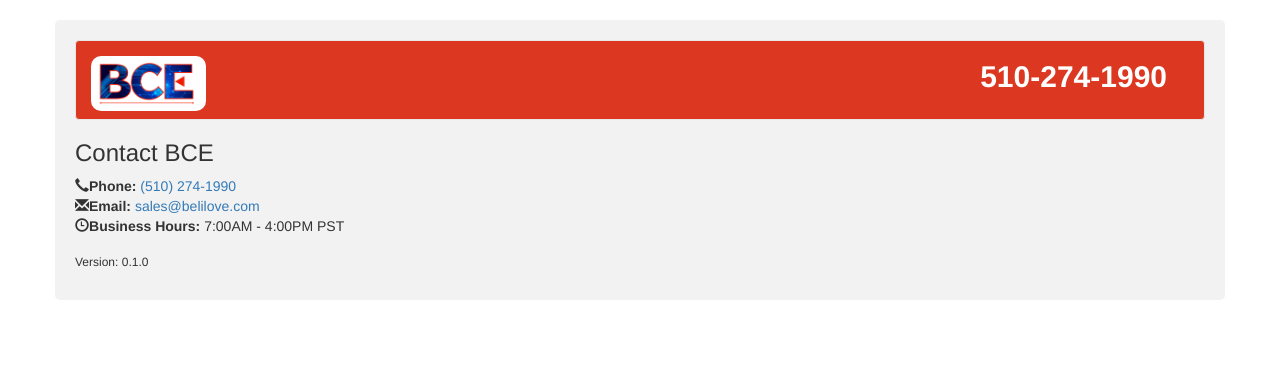
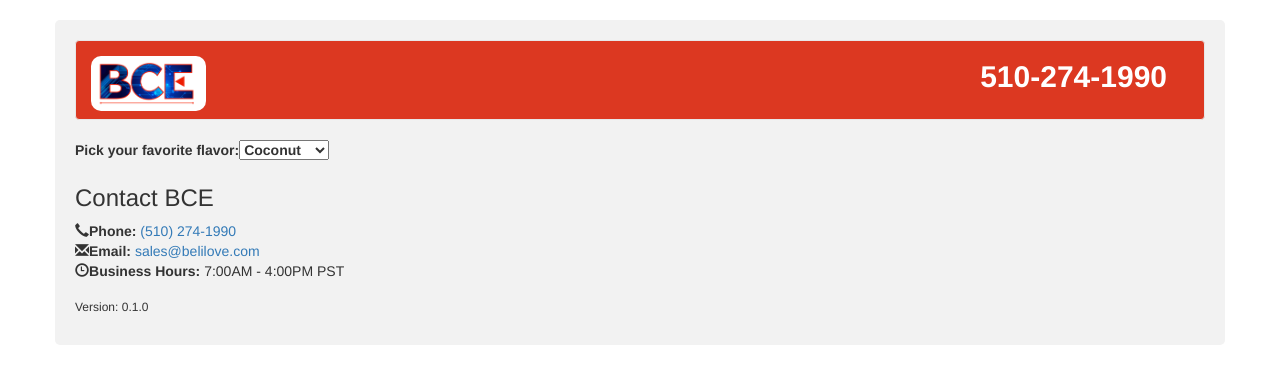
Before and after one commit to alannguyen5102/vacuum-feedthrough-react, a React (Create React App) app: page / in a window 1280 px wide. Shown: the top 384 px of the page. Built offline with nearby package versions, Linux system fonts and the light colour scheme.

Commit message:
testing select in react

```diff
--- a/src/App.tsx
+++ b/src/App.tsx
@@ -5,6 +5,7 @@
 
 import NavBar from './NavBar/NavBar';
 import Footer from './Footer/Footer';
+import WireGauge from './WireGauge/WireGauge';
 
 
 
@@ -13,6 +14,7 @@
       <div className="container">
         <div className="App">
           <NavBar> </NavBar>
+          <WireGauge></WireGauge>
           <Footer></Footer>
         </div>
       </div>
--- /dev/null
+++ b/src/WireGauge/WireGauge.tsx
@@ -0,0 +1,30 @@
+import React from 'react';
+interface IProps {
+}
+
+interface IState {
+    value: string;
+}
+
+export default class WireGauge extends React.Component<IProps, IState> {
+    constructor(props: IProps) {
+    super(props);
+    this.state = {value: 'coconut'};
+    this.handleChange = this.handleChange.bind(this);
+  }
+
+  handleChange(event: any) {    this.setState({value: event.target.value});  }
+
+  render() {
+    return (
+        <label>
+          Pick your favorite flavor:
+          <select value={this.state.value} onChange={this.handleChange}>            <option value="grapefruit">Grapefruit</option>
+            <option value="lime">Lime</option>
+            <option value="coconut">Coconut</option>
+            <option value="mango">Mango</option>
+          </select>
+        </label>
+    );
+  }
+}
```
